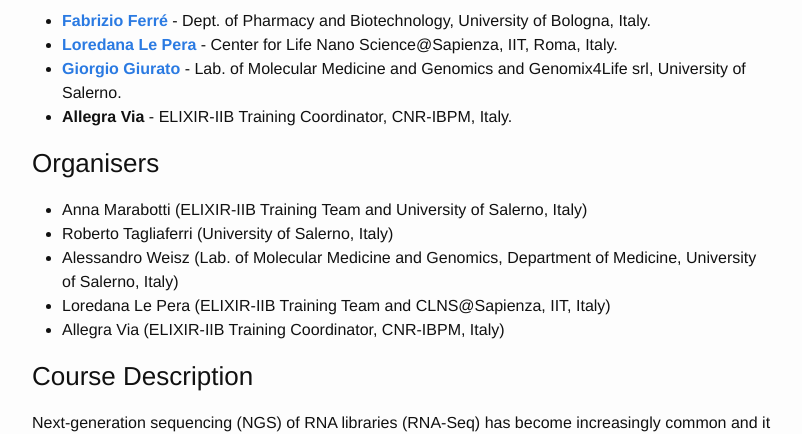
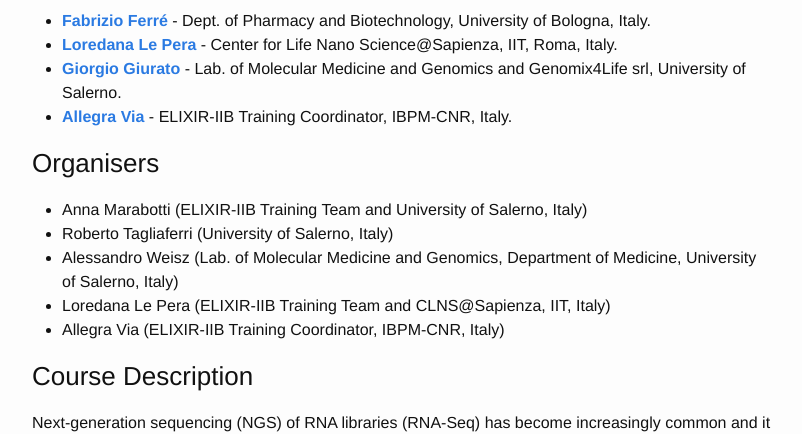
Before and after one commit to ELIXIR-IIB-training/website, a Jekyll site: the page built from _posts/2017-09-27-RNA-seq-Salerno.md, in a window 1280 px wide and 900 px high, scrolled down 761 px. Shown: the part 152-586 px from the top of the window, without its empty margins (238-1040 px from the left). Built offline with Jekyll 4.4.1, drawn with Linux system fonts in a browser that asks for light colours.

```diff
--- a/_posts/2017-09-27-RNA-seq-Salerno.md
+++ b/_posts/2017-09-27-RNA-seq-Salerno.md
@@ -49,7 +49,7 @@ A maximum of **25** candidates will be accepted. Selection will start on **July
 - [**Fabrizio Ferré**](https://www.unibo.it/sitoweb/fabrizio.ferre) - Dept. of Pharmacy and Biotechnology, University of Bologna, Italy.
 - [**Loredana Le Pera**](../../../instructors/loredana_le_pera.html) - Center for Life Nano Science@Sapienza, IIT, Roma, Italy.
 - [**Giorgio Giurato**](http://www.labmedmolge.unisa.it/italiano/teamit/giorgiogiurato) - Lab. of Molecular Medicine and Genomics and Genomix4Life srl, University of Salerno.
-- **Allegra Via** - ELIXIR-IIB Training Coordinator, CNR-IBPM, Italy.
+- [**Allegra Via**](../../../instructors/allegra_via.html) - ELIXIR-IIB Training Coordinator, IBPM-CNR, Italy.
 <br>
 
 ### Organisers
@@ -57,7 +57,7 @@ A maximum of **25** candidates will be accepted. Selection will start on **July
 - Roberto Tagliaferri (University of Salerno, Italy)
 - Alessandro Weisz (Lab. of Molecular Medicine and Genomics, Department of Medicine, University of Salerno, Italy)
 - Loredana Le Pera (ELIXIR-IIB Training Team and CLNS@Sapienza, IIT, Italy)
-- Allegra Via (ELIXIR-IIB Training Coordinator, CNR-IBPM, Italy)
+- Allegra Via (ELIXIR-IIB Training Coordinator, IBPM-CNR, Italy)
 <br>
 
 ### Course Description
```
